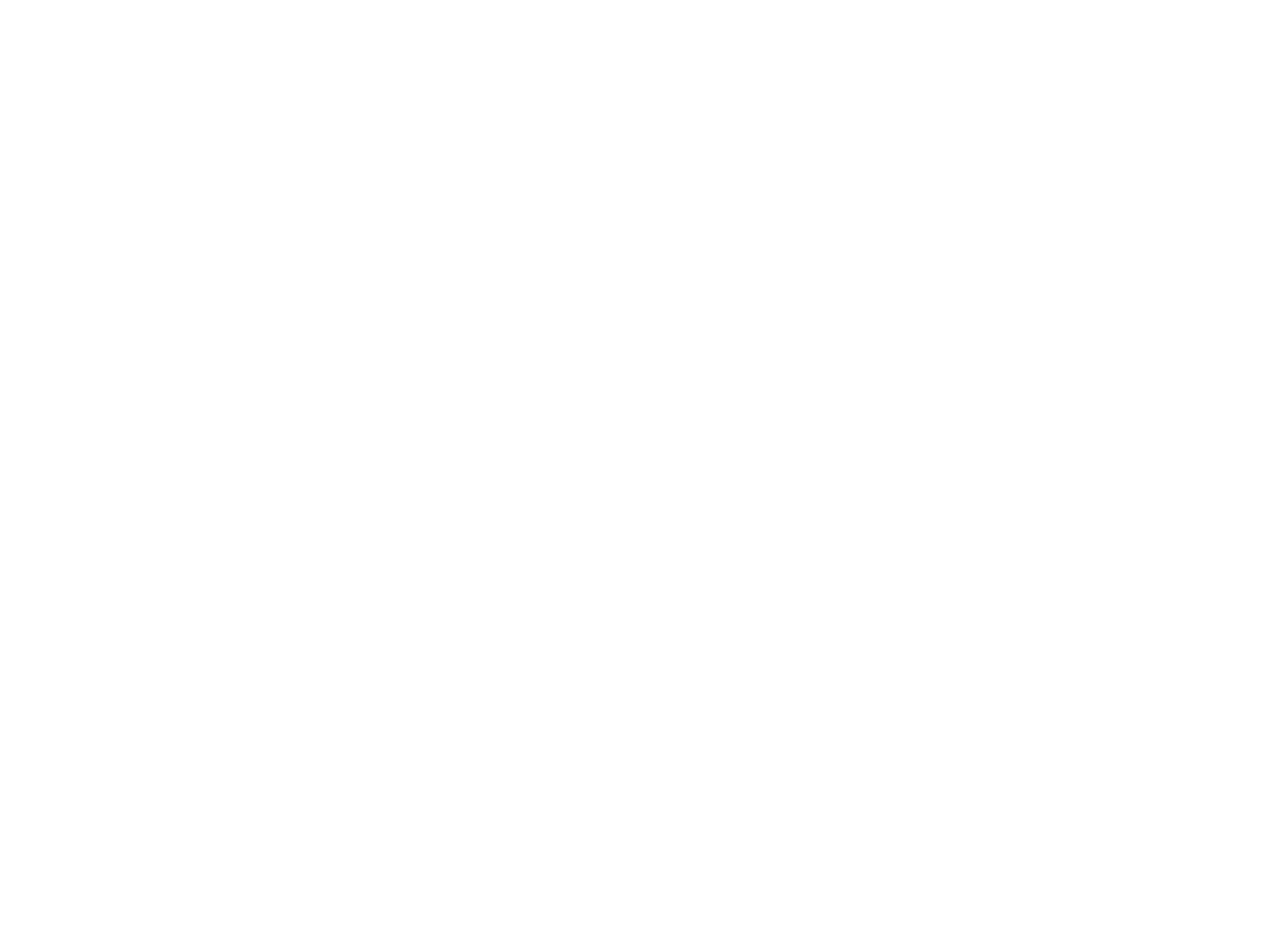
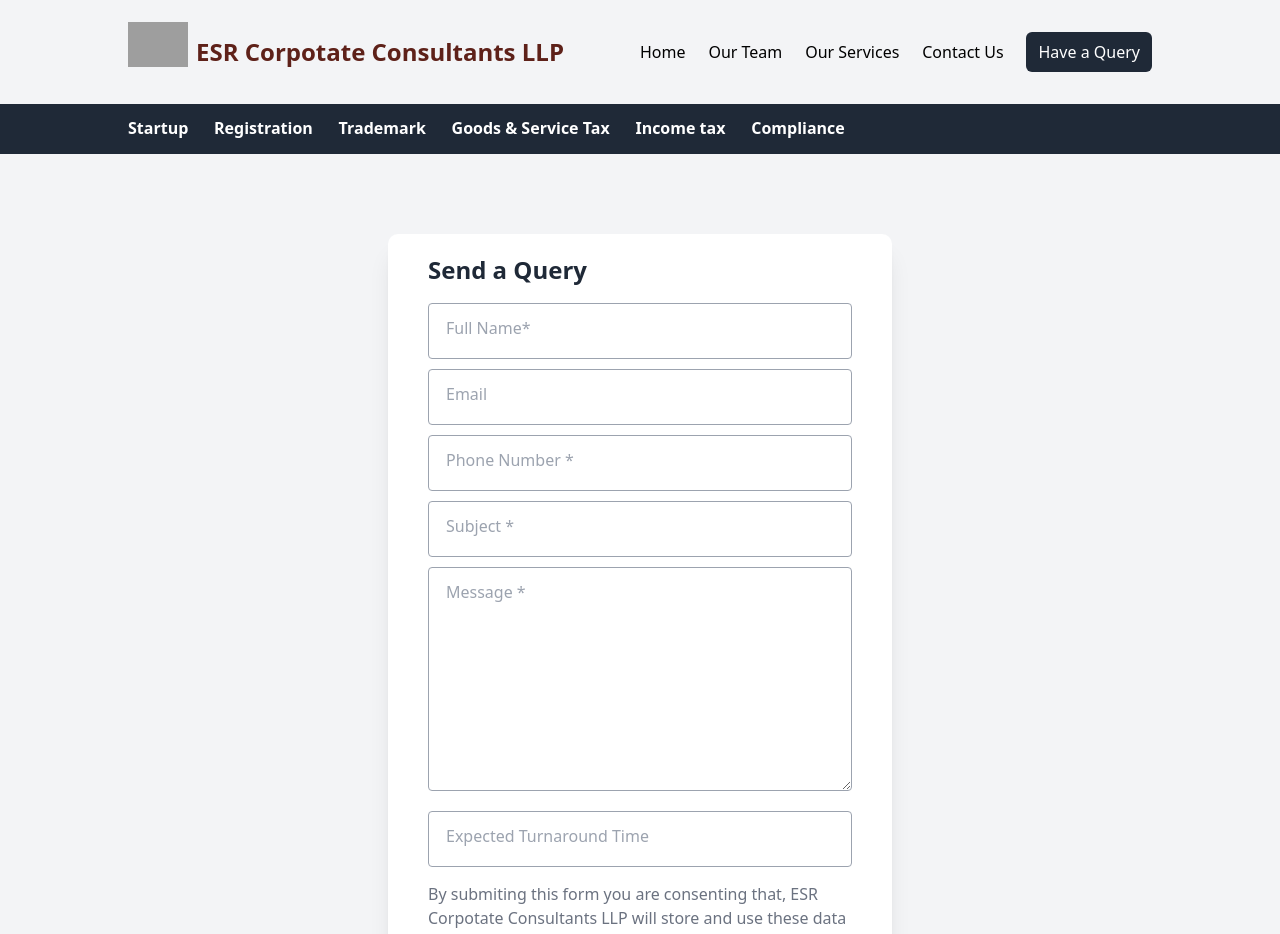
Before and after one commit to Phani385/esrconsultants, a React (Vite) app: page /queries in a window 1280 px wide. Before the commit this address had no page. Shown: the top 934 px of the page. Before the commit the page ends 800 px from the top, so only its background shows below. Built offline with nearby package versions, Linux system fonts and the light colour scheme; grey boxes are pictures that could not be loaded; the HTML template or start-up script is replaced by a standard one.

Commit message:
Add Contacts & Query Forms

```diff
--- a/src/App.jsx
+++ b/src/App.jsx
@@ -1,12 +1,16 @@
 import { Route, Routes } from "react-router-dom";
 import Home from "./pages/HomePage";
 import ServicesPage from "./pages/ServicesPage";
+import ContactUsPage from "./pages/ContactUsPage";
+import QueriesPage from "./pages/QueriesPage";
 
 const App = () => {
   return (
     <Routes>
       <Route exact path="/" element={<Home />} />
       <Route exact path="/services" element={<ServicesPage />} />
+      <Route exact path="/contact" element={<ContactUsPage />} />
+      <Route exact path="/queries" element={<QueriesPage />} />
     </Routes>
   );
 };
--- a/src/components/HomeHeroSection.jsx
+++ b/src/components/HomeHeroSection.jsx
@@ -9,8 +9,8 @@
           "url(https://res.cloudinary.com/dv0oedkxm/image/upload/v1714631683/banner_cl8hjf.webp)",
       }}
     >
-      <div className="hero-overlay bg-opacity-60"></div>
-      <div className="hero-content text-center text-neutral-content">
+      <div className="hero-overlay bg-opacity-60 z-20"></div>
+      <div className="hero-content text-center text-neutral-content z-30">
         <div>
           <h1 className="mb-5 text-3xl font-bold lg:text-5xl">
             ESR Corpotate Consultants LLP
--- /dev/null
+++ b/src/components/InputField.jsx
@@ -0,0 +1,20 @@
+import "../pages/ContactUsPage/index.css";
+
+const InputField = ({ label, id, name }) => {
+  return (
+    <div className="input-container mb-4">
+      <input type="text" id={id} name={name} required />
+      <label htmlFor={name} className="input-label">
+        {label}
+      </label>
+    </div>
+  );
+};
+
+InputField.propTypes = {
+  label: String,
+  id: String,
+  name: String,
+};
+
+export default InputField;
--- a/src/components/Navbar.jsx
+++ b/src/components/Navbar.jsx
@@ -19,7 +19,7 @@
   },
   {
     name: "Have a Query",
-    route: "/query",
+    route: "/queries",
   },
 ];
 
@@ -36,7 +36,7 @@
 
 const Navbar = () => {
   return (
-    <nav className="">
+    <nav className="border-b-2 border-b-primaryColor">
       <div className="lg:px-[5%] xl:px-[10%] mx-auto px-4 flex justify-between items-center gap-10 pb-4">
         <div className="gap-2 flex items-center">
           <img
--- a/src/components/ServiceCard.jsx
+++ b/src/components/ServiceCard.jsx
@@ -1,6 +1,6 @@
 const ServiceCard = ({ title, description, iconUrl, subItems }) => {
   return (
-    <li className="flex gap-4 w-[80%] mx-auto my-8">
+    <li className="flex gap-4 lg:w-[80%] mx-auto my-8">
       <div className="flex items-center justify-center h-fit w-[40px]  p-[9px] rounded text-white bg-secondaryColor-500">
         <img src={iconUrl} height="24" width="24" alt="service icon" />
       </div>
--- a/src/components/ServicesSection.jsx
+++ b/src/components/ServicesSection.jsx
@@ -1,6 +1,8 @@
+import { useNavigate } from "react-router-dom";
 import HomeServiceCard from "./HomeServiceCard";
 
 const ServicesSection = () => {
+  const navigate = useNavigate();
   return (
     <section className="services-section py-16 w-[80%] mx-auto">
       <h2 className="text-4xl font-bold text-secondaryColor-500 mb-4 text-center">
@@ -50,7 +52,12 @@
         />
       </div>
       <div className="flex justify-center mt-8">
-        <button className="bg-secondaryColor-500 text-white px-8 py-3 rounded hover:bg-secondaryColor-600">
+        <button
+          className="bg-secondaryColor-500 text-white px-8 py-3 rounded hover:bg-secondaryColor-600"
+          onClick={() => {
+            navigate("/services");
+          }}
+        >
           Explore More
         </button>
       </div>
--- /dev/null
+++ b/src/pages/ContactUsPage/index.css
@@ -0,0 +1,110 @@
+form {
+  width: 100%;
+  background: #fff;
+  border-radius: 10px;
+  padding: 20px 40px;
+  display: flex;
+  flex-direction: column;
+  box-shadow: 0 0 #0000, 0 0 #0000, 0 20px 25px -5px rgba(0, 0, 0, 0.1),
+    0 8px 10px -6px rgba(0, 0, 0, 0.1);
+}
+
+form p {
+  margin-top: 10px;
+}
+
+.input-container {
+  position: relative;
+  height: 50px;
+}
+
+.input-container input,
+.input-container textarea {
+  position: absolute;
+  z-index: 1111;
+}
+
+.textarea-container {
+  height: 180px;
+}
+
+form input,
+form textarea {
+  background: transparent;
+  width: 100%;
+  padding: 15px;
+  border: 1px solid #9ca3af;
+  border-radius: 4px;
+  margin: 5px 0;
+  color: black;
+  outline: none;
+  transition: outline border 0.5s ease-in-out;
+}
+
+.input-label {
+  position: absolute;
+  color: #9ca3af;
+  padding: 18px;
+  transition: 0.2s ease;
+  z-index: 1131;
+}
+
+form input:focus,
+form input:valid,
+.input-container textarea:active,
+.input-container textarea:focus {
+  border: 2px solid #1d4ed8;
+}
+
+.input-container input:focus + .input-label,
+.input-container input:valid + .input-label,
+textarea:focus ~ .input-label,
+textarea:not(:placeholder-shown) ~ .input-label {
+  transform: translate(-4px, -8px) scale(0.7);
+  padding: 0 8px;
+  color: #1d4ed8;
+  height: 20px;
+  line-height: 30px;
+  background-color: #fff;
+}
+
+input:not(:focus):valid ~ .floating-label {
+  top: -40px;
+  bottom: 10px;
+  left: 10px;
+  font-size: 25px;
+  opacity: 1;
+  color: rgb(100, 6, 6);
+}
+
+.floating-label {
+  position: absolute;
+  pointer-events: none;
+  left: 20px;
+  top: 10px;
+  transition: 0.2s ease all;
+  color: #999999;
+  font-size: 120%;
+}
+
+.buttons-container * {
+  z-index: 10;
+  margin-top: 30px;
+}
+
+.form-float {
+  position: relative;
+  margin-bottom: 30px;
+}
+
+form p {
+  color: #6b7280;
+}
+
+.submit-btn {
+  background: #1d4ed8;
+  width: 100px;
+  margin: 14px 0;
+  box-shadow: rgba(0, 0, 0, 0.2) 0px 3px 1px -2px,
+    rgba(0, 0, 0, 0.14) 0px 2px 2px 0px, rgba(0, 0, 0, 0.12) 0px 1px 5px 0px;
+}
--- /dev/null
+++ b/src/pages/ContactUsPage/index.jsx
@@ -0,0 +1,74 @@
+import Footer from "../../components/Footer";
+import InputField from "../../components/InputField";
+import Navbar from "../../components/Navbar";
+import './index.css'
+
+const fieldTags = [
+  {
+    label: "Full Name*",
+    id: "senderName",
+    name: "sender name",
+  },
+  {
+    label: "Email",
+    id: "email",
+    name: "email",
+  },
+  {
+    label: "Phone Number *",
+    id: "phoneNumber",
+    name: "phone number",
+  },
+  {
+    label: "Subject *",
+    id: "subject",
+    name: "subject",
+  },
+];
+
+const ContactForm = () => {
+  return (
+    <div className="min-h-screen flex flex-col bg-gray-100">
+      <Navbar />
+      <section className="flex-1 flex items-center justify-center px-10 md:px-1 lg:w-[50%] xl:w-[40%] py-20 mx-auto">
+        <form className="h-fit">
+          <h2 className="text-2xl font-bold mb-3">Contact Us</h2>
+          {fieldTags.map((tags) => (
+            <InputField
+              label={tags.label}
+              id={tags.id}
+              key={tags.id}
+              name={tags.name}
+            />
+          ))}
+          <div className="input-container textarea-container">
+            <textarea
+              name="message"
+              id="message"
+              placeholder=" "
+              rows="8"
+              cols="10"
+            ></textarea>
+            <label htmlFor="message" className="input-label">
+              Message *
+            </label>
+          </div>
+          <p className="mt-20">
+            By submiting this form you are consenting that, ESR Corpotate
+            Consultants LLP will store and use these data for further
+            communication(s).
+          </p>
+          <button
+            type="submit"
+            className=" btn bg-[#1d4ed8] px-8 my-3 text-white"
+          >
+            Submit
+          </button>
+        </form>
+      </section>
+      <Footer />
+    </div>
+  );
+};
+
+export default ContactForm;
--- /dev/null
+++ b/src/pages/QueriesPage/index.jsx
@@ -0,0 +1,81 @@
+import Footer from "../../components/Footer";
+import InputField from "../../components/InputField";
+import Navbar from "../../components/Navbar";
+import "../ContactUsPage/index.css";
+
+const fieldTags = [
+  {
+    label: "Full Name*",
+    id: "senderName",
+    name: "sender name",
+  },
+  {
+    label: "Email",
+    id: "email",
+    name: "email",
+  },
+  {
+    label: "Phone Number *",
+    id: "phoneNumber",
+    name: "phone number",
+  },
+  {
+    label: "Subject *",
+    id: "subject",
+    name: "subject",
+  },
+];
+
+const ContactForm = () => {
+  return (
+    <div className="min-h-screen flex flex-col bg-gray-100">
+      <Navbar />
+      <section className="flex-1 flex items-center justify-center px-10 md:px-1 lg:w-[50%] xl:w-[40%] py-20 mx-auto">
+        <form className="h-fit">
+          <h2 className="text-2xl font-bold mb-3">Send a Query</h2>
+          {fieldTags.map((tags) => (
+            <InputField
+              label={tags.label}
+              id={tags.id}
+              key={tags.id}
+              name={tags.name}
+            />
+          ))}
+          <div className="input-container textarea-container">
+            <textarea
+              name="message"
+              id="message"
+              placeholder=" "
+              rows="8"
+              cols="10"
+            ></textarea>
+            <label htmlFor="message" className="input-label">
+              Message *
+            </label>
+          </div>
+          <div className="mt-16">
+            <InputField
+              label="Expected Turnaround Time"
+              id="expectedTurnaroundTime"
+              name="expected turnaround time"
+            />
+          </div>
+          <p>
+            By submiting this form you are consenting that, ESR Corpotate
+            Consultants LLP will store and use these data for further
+            communication(s).
+          </p>
+          <button
+            type="submit"
+            className=" btn bg-[#1d4ed8] px-8 my-3 text-white"
+          >
+            Submit
+          </button>
+        </form>
+      </section>
+      <Footer />
+    </div>
+  );
+};
+
+export default ContactForm;
--- a/src/pages/ServicesPage/index.jsx
+++ b/src/pages/ServicesPage/index.jsx
@@ -127,7 +127,7 @@
   return (
     <div className="flex flex-col min-h-screen">
       <Navbar />
-      <section className="p-10 text-center w-[90%] mx-auto flex-1">
+      <section className="p-10 text-center lg:w-[90%] mx-auto flex-1">
         <h1 className="text-secondaryColor-500 mb-3 text-2xl uppercase font-bold text-center">
           Our Services
         </h1>
```
Also changed, not shown: src/components/index.css (added), src/pages/QueriesPage/index.css (added).
